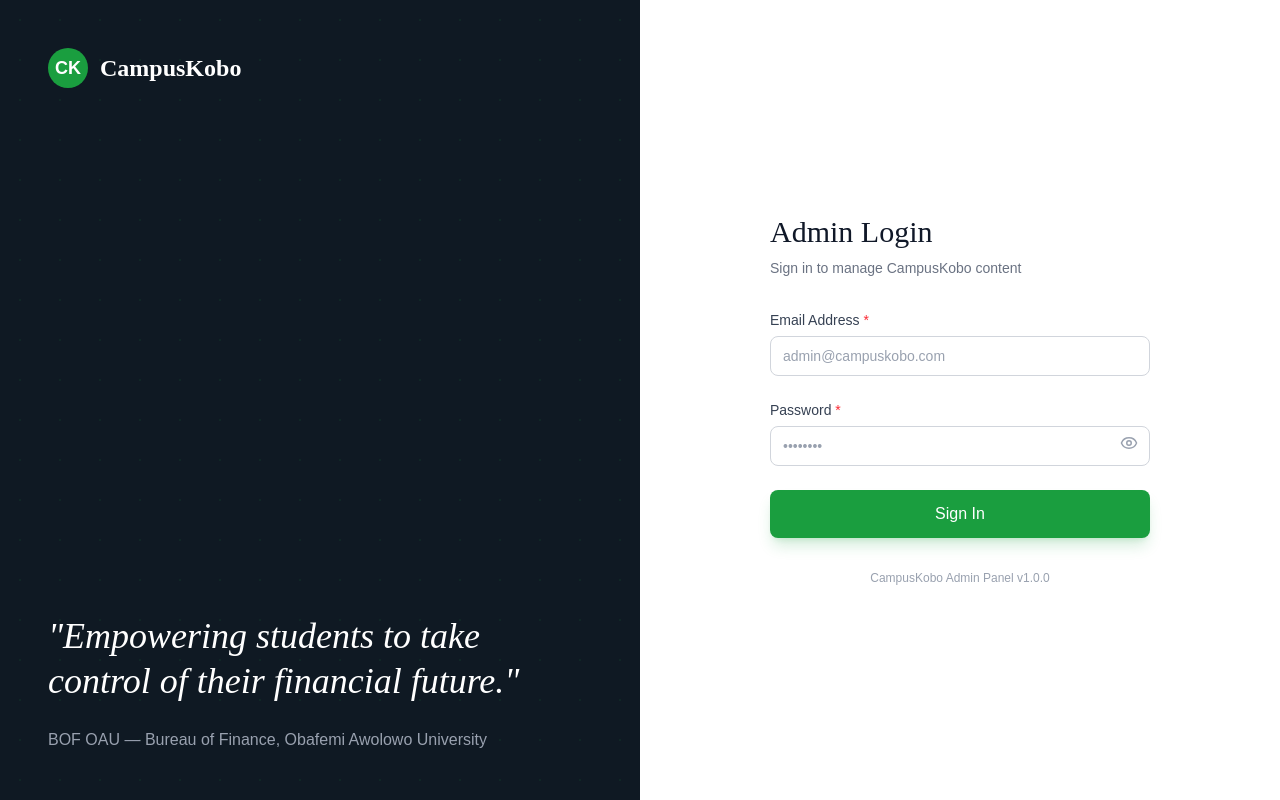
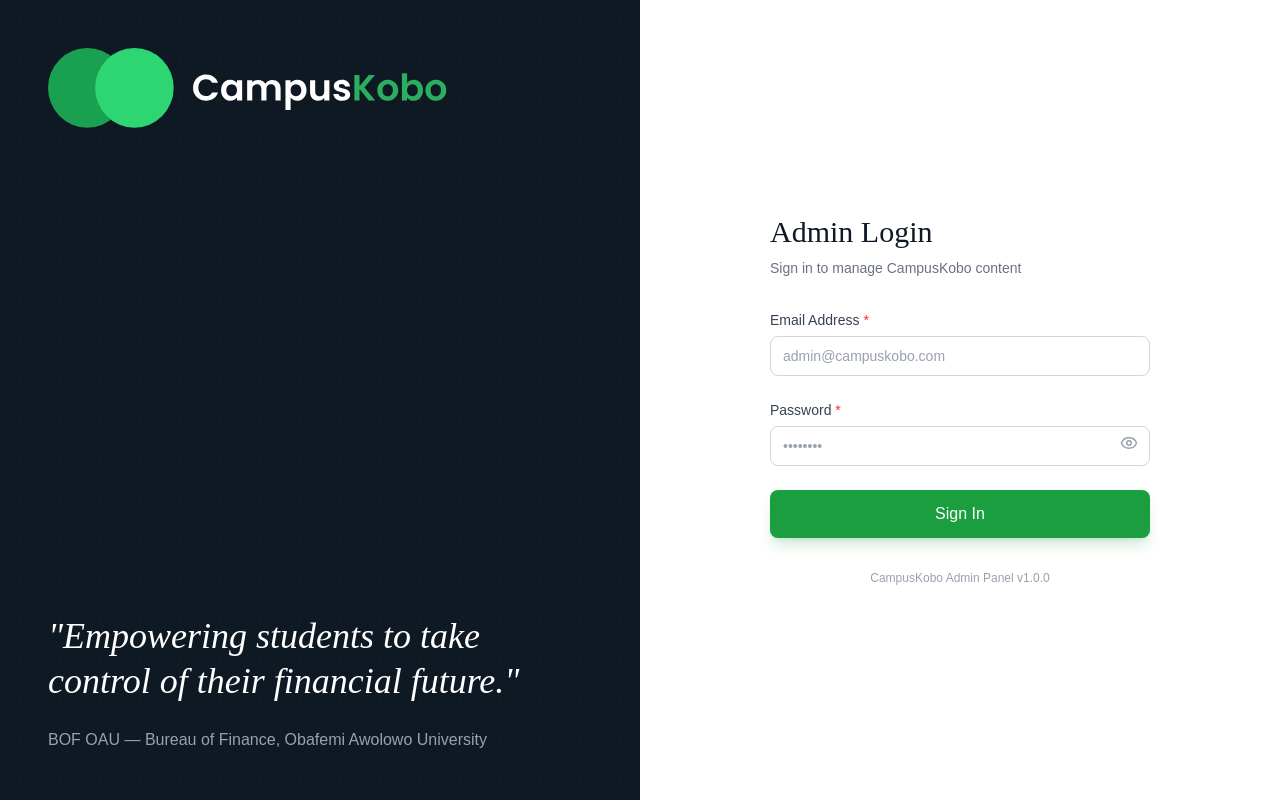
Before and after one commit to adeyemo-taiwo-m/CampusKobo-Admin-Panel, a React (Vite) app: page /login in a window 1280 px wide. Built offline with nearby package versions, Linux system fonts and the light colour scheme.

Commit message:
implemnted the full admin pannel

```diff
--- a/index.html
+++ b/index.html
@@ -2,7 +2,7 @@
 <html lang="en">
   <head>
     <meta charset="UTF-8" />
-    <link rel="icon" type="image/svg+xml" href="/favicon.svg" />
+    <link rel="icon" type="image/svg+xml" href="/logo.svg" />
     <meta name="viewport" content="width=device-width, initial-scale=1.0" />
     <title>CampusKobo Admin | learning Hub Management</title>
   </head>
--- a/src/components/layout/Sidebar.tsx
+++ b/src/components/layout/Sidebar.tsx
@@ -14,14 +14,9 @@
   return (
     <aside className="w-64 h-screen bg-[#0F1923] text-white flex flex-col sticky top-0 border-r border-[#1E2D3D]">
       <div className="p-6">
-        <div className="flex items-center gap-3 mb-6">
-          <div className="h-8 w-8 rounded-full bg-[#1A9E3F] flex items-center justify-center font-bold text-sm">
-            CK
-          </div>
-          <div>
-            <h1 className="font-bold text-lg leading-none">CampusKobo</h1>
-            <span className="text-[10px] uppercase tracking-widest text-[#22C55E] font-bold">Admin Panel</span>
-          </div>
+        <div className="flex flex-col items-start gap-2 mb-6">
+          <img src="/logo.svg" alt="CampusKobo Logo" className="h-12 w-auto object-contain" />
+          <span className="text-[10px] uppercase tracking-widest text-[#22C55E] font-bold ml-1">Admin Panel</span>
         </div>
         <div className="h-px bg-[#1E2D3D] w-full" />
       </div>
--- a/src/index.css
+++ b/src/index.css
@@ -1,5 +1,5 @@
 @import "tailwindcss";
-@import url("https://fonts.googleapis.com/css2?family=DM+Sans:wght@300;400;500;600;700&family=DM+Serif+Display:ital@0;1&display=swap");
+@import url("https://fonts.googleapis.com/css2?family=Poppins:wght@300;400;500;600;700&family=DM+Serif+Display:ital@0;1&display=swap");
 
 @config "../tailwind.config.js";
 
--- a/src/pages/LoginPage.tsx
+++ b/src/pages/LoginPage.tsx
@@ -49,12 +49,7 @@
       {/* Left Column - Desktop Only */}
       <div className="hidden lg:flex flex-col justify-between w-1/2 bg-[#0F1923] p-12 relative overflow-hidden">
         <div className="relative z-10">
-          <div className="flex items-center gap-3">
-            <div className="h-10 w-10 rounded-full bg-[#1A9E3F] flex items-center justify-center font-bold text-lg text-white">
-              CK
-            </div>
-            <h1 className="text-2xl font-bold text-white">CampusKobo</h1>
-          </div>
+          <img src="/logo.svg" alt="CampusKobo Logo" className="h-20 w-auto object-contain" />
         </div>
 
         <div className="relative z-10 max-w-lg">
--- a/tailwind.config.js
+++ b/tailwind.config.js
@@ -7,7 +7,7 @@
   theme: {
     extend: {
       fontFamily: {
-        sans: ['DM Sans', 'sans-serif'],
+        sans: ['Poppins', 'sans-serif'],
         serif: ['DM Serif Display', 'serif'],
       },
       colors: {
```
Also changed, not shown: public/logo.svg (added).
